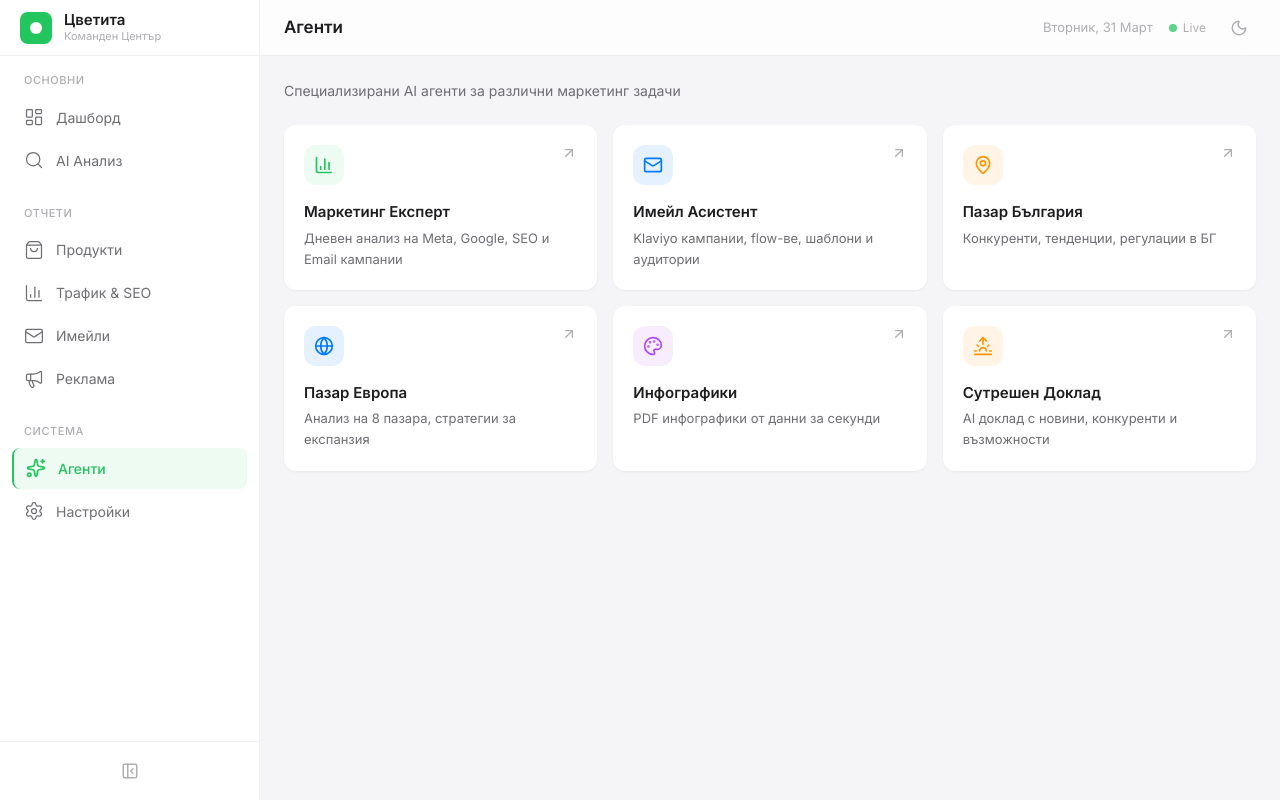
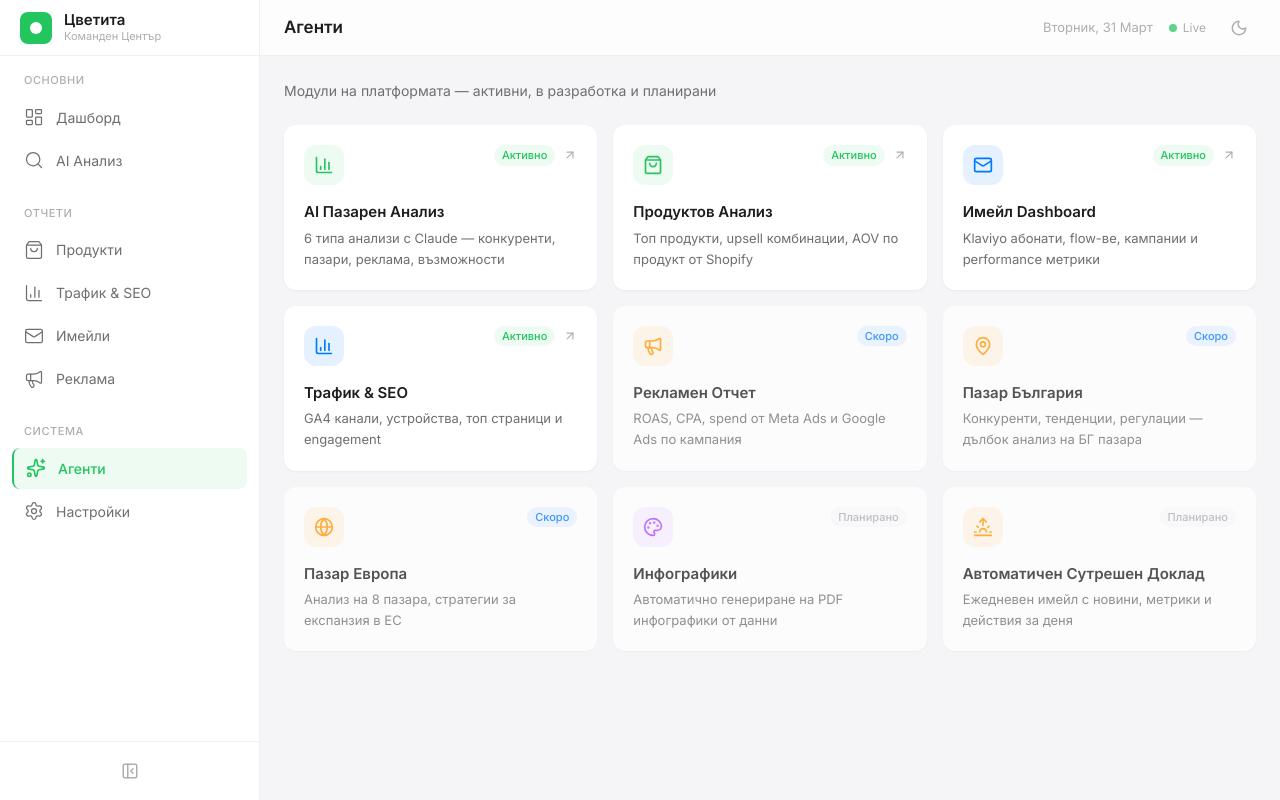
Before and after one commit to Wo0h0o/CvetitaPlatform, a Next.js app: page /agents in a window 1280 px wide. Built offline with nearby package versions, Linux system fonts and the light colour scheme.

Commit message:
Turn Agents page into roadmap with status badges
Active modules link to real pages. Upcoming/planned show badges.

Co-Authored-By: Claude Opus 4.6 (1M context) <noreply@anthropic.com>

```diff
--- a/src/app/(dashboard)/agents/page.tsx
+++ b/src/app/(dashboard)/agents/page.tsx
@@ -1,4 +1,5 @@
 import { Card } from "@/components/shared/Card";
+import { Badge } from "@/components/shared/Badge";
 import {
   BarChart3,
   Mail,
@@ -6,49 +7,102 @@ import {
   Globe,
   Palette,
   Sunrise,
+  Megaphone,
+  ShoppingBag,
+  ArrowUpRight,
 } from "lucide-react";
-import { ArrowUpRight } from "lucide-react";
+import Link from "next/link";
 
-const agents = [
+type Status = "active" | "soon" | "planned";
+
+const statusConfig: Record<Status, { label: string; variant: "green" | "blue" | "neutral" }> = {
+  active: { label: "Активно", variant: "green" },
+  soon: { label: "Скоро", variant: "blue" },
+  planned: { label: "Планирано", variant: "neutral" },
+};
+
+const agents: {
+  icon: React.ElementType;
+  name: string;
+  description: string;
+  status: Status;
+  href?: string;
+  color: string;
+  bg: string;
+}[] = [
   {
     icon: BarChart3,
-    name: "Маркетинг Експерт",
-    description: "Дневен анализ на Meta, Google, SEO и Email кампании",
+    name: "AI Пазарен Анализ",
+    description: "6 типа анализи с Claude — конкуренти, пазари, реклама, възможности",
+    status: "active",
+    href: "/analysis",
+    color: "text-accent",
+    bg: "bg-accent-soft",
+  },
+  {
+    icon: ShoppingBag,
+    name: "Продуктов Анализ",
+    description: "Топ продукти, upsell комбинации, AOV по продукт от Shopify",
+    status: "active",
+    href: "/products",
     color: "text-accent",
     bg: "bg-accent-soft",
   },
   {
     icon: Mail,
-    name: "Имейл Асистент",
-    description: "Klaviyo кампании, flow-ве, шаблони и аудитории",
+    name: "Имейл Dashboard",
+    description: "Klaviyo абонати, flow-ве, кампании и performance метрики",
+    status: "active",
+    href: "/email",
     color: "text-blue",
     bg: "bg-blue-soft",
   },
   {
+    icon: BarChart3,
+    name: "Трафик & SEO",
+    description: "GA4 канали, устройства, топ страници и engagement",
+    status: "active",
+    href: "/traffic",
+    color: "text-blue",
+    bg: "bg-blue-soft",
+  },
+  {
+    icon: Megaphone,
+    name: "Рекламен Отчет",
+    description: "ROAS, CPA, spend от Meta Ads и Google Ads по кампания",
+    status: "soon",
+    color: "text-orange",
+    bg: "bg-orange-soft",
+  },
+  {
     icon: MapPin,
     name: "Пазар България",
-    description: "Конкуренти, тенденции, регулации в БГ",
+    description: "Конкуренти, тенденции, регулации — дълбок анализ на БГ пазара",
+    status: "soon",
     color: "text-orange",
     bg: "bg-orange-soft",
   },
   {
     icon: Globe,
     name: "Пазар Европа",
-    description: "Анализ на 8 пазара, стратегии за експанзия",
-    color: "text-blue",
-    bg: "bg-blue-soft",
+    description: "Анализ на 8 пазара, стратегии за експанзия в ЕС",
+    status: "soon",
+    color: "text-orange",
+    bg: "bg-orange-soft",
   },
   {
     icon: Palette,
     name: "Инфографики",
-    description: "PDF инфографики от данни за секунди",
+    description: "Автоматично генериране на PDF инфографики от данни",
+    status: "planned",
     color: "text-purple-500",
     bg: "bg-purple-500/10",
   },
   {
     icon: Sunrise,
-    name: "Сутрешен Доклад",
-    description: "AI доклад с новини, конкуренти и възможности",
+    name: "Автоматичен Сутрешен Доклад",
+    description: "Ежедневен имейл с новини, метрики и действия за деня",
+    status: "planned",
     color: "text-orange",
     bg: "bg-orange-soft",
   },
@@ -58,18 +112,27 @@ export default function AgentsPage() {
   return (
     <>
       <p className="text-text-2 text-[14px] mb-6">
-        Специализирани AI агенти за различни маркетинг задачи
+        Модули на платформата — активни, в разработка и планирани
       </p>
 
       <div className="grid grid-cols-1 md:grid-cols-2 lg:grid-cols-3 gap-4">
-        {agents.map((agent) => (
-          <Card key={agent.name} hover>
+        {agents.map((agent) => {
+          const status = statusConfig[agent.status];
+          const isActive = agent.status === "active" && agent.href;
+          const inner = (
+              <Card
+                hover={!!isActive}
+                className={!isActive ? "opacity-75" : ""}
+              >
                 <div className="p-5">
                   <div className="flex items-start justify-between mb-4">
                     <div className={`w-10 h-10 rounded-xl ${agent.bg} flex items-center justify-center`}>
                       <agent.icon size={20} className={agent.color} />
                     </div>
-                <ArrowUpRight size={16} className="text-text-3" />
+                    <div className="flex items-center gap-2">
+                      <Badge variant={status.variant}>{status.label}</Badge>
+                      {isActive && <ArrowUpRight size={14} className="text-text-3" />}
+                    </div>
                   </div>
                   <h3 className="text-[15px] font-semibold text-text mb-1">
                     {agent.name}
@@ -79,7 +142,14 @@ export default function AgentsPage() {
                   </p>
                 </div>
               </Card>
-        ))}
+          );
+
+          return isActive ? (
+            <Link key={agent.name} href={agent.href!}>{inner}</Link>
+          ) : (
+            <div key={agent.name}>{inner}</div>
+          );
+        })}
       </div>
     </>
   );
```
Lines whose indentation alone changed are shown as unchanged.
